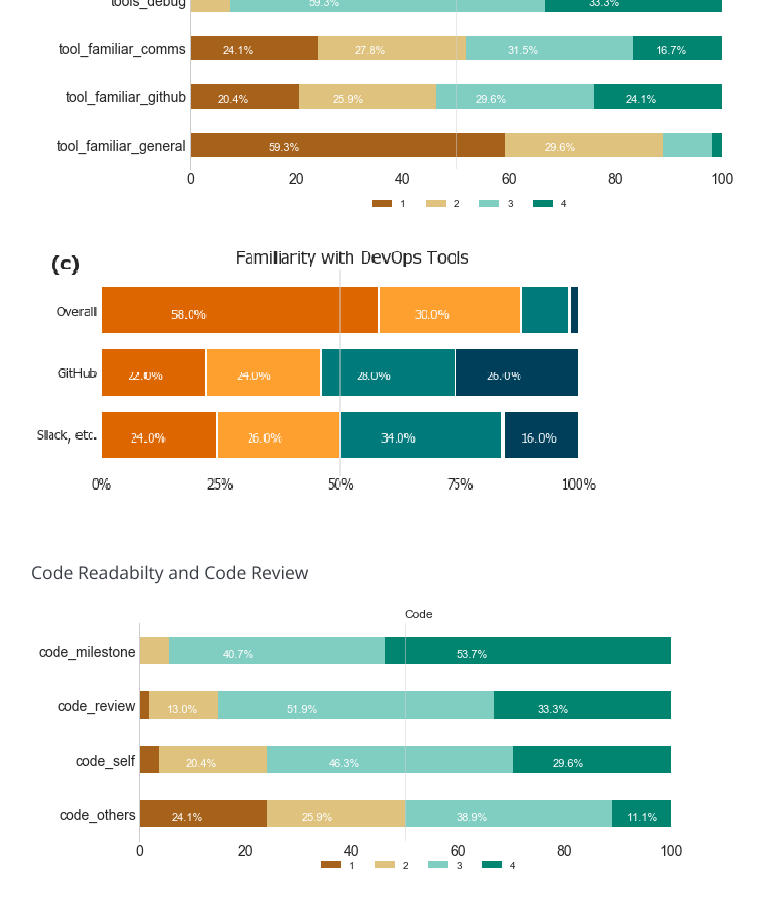
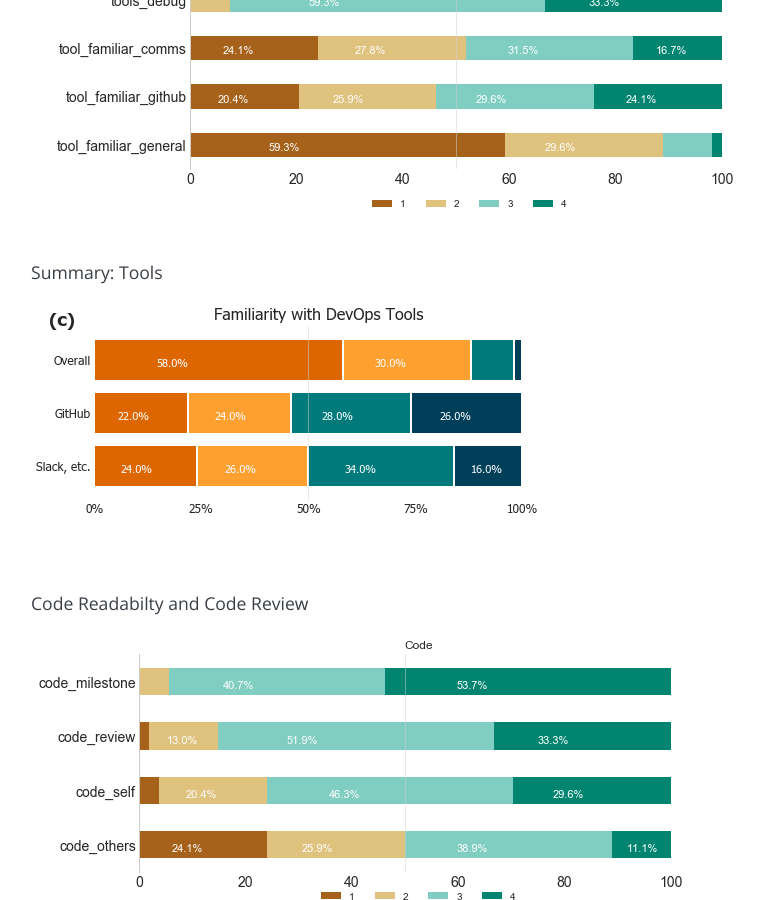
Before and after one commit to GungHo1205/grit, a Jekyll site: the page built from results.md, in a window 1280 px wide and 900 px high, scrolled down 9269 px. Shown: the whole window, without its empty margins (193-957 px from the left). Built offline with Jekyll 4.4.1, drawn with Linux system fonts in a browser that asks for light colours.

Commit message:
changed image resolution for tools-summary

```diff
--- a/results.md
+++ b/results.md
@@ -97,6 +97,8 @@ In this section, we listed essential results from the survey conducted. As such,
 #### Familiarity with DevOps Tools
 ![tools](/assets/img/familiarity-tools.png)
 
+#### Summary: Tools
+
 ![FigureCombined](/assets/img/tools-summary.png)
 
 #### Code Readabilty and Code Review
```
Also changed, not shown: assets/img/tools-summary.png.
